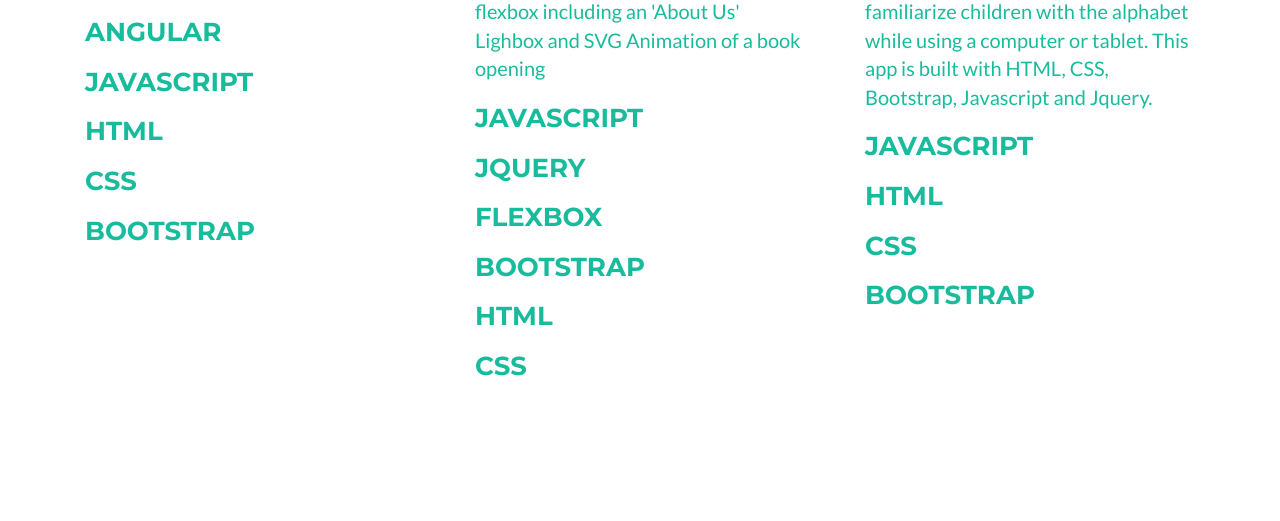
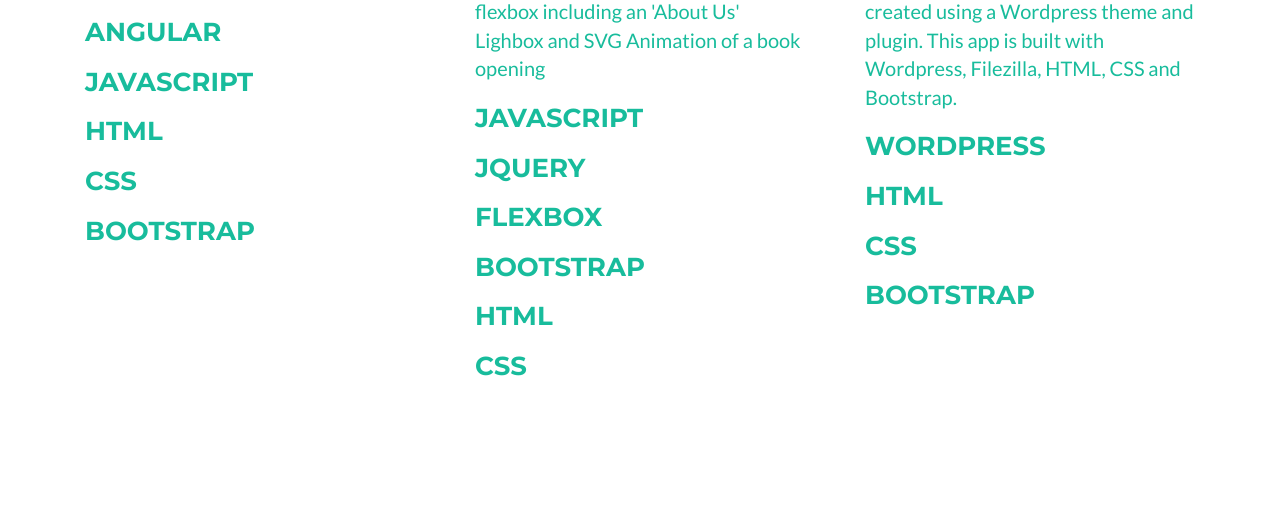
Before and after one commit to Missybur/missybur.github.io, a plain HTML site: page index.html in a window 1280 px wide. Shown: the part 2543-3064 px from the top of the page. Drawn offline with nearby package versions, Linux system fonts and the light colour scheme; files that its build step writes are made by us from their sources.

Commit message:
Add wordpress website

```diff
--- a/index.html
+++ b/index.html
@@ -360,12 +360,12 @@
                       <div class="flip-container container-fluid" ontouchstart="this.classList.toggle('hover');">
                         <div class="flipper">
                           <div class="front">
-                            <img src="img/portfolio/Lets_Get_Ready_Man.gif" class="img-responsive letsPic" alt="">
+                            <img src="img/portfolio/Wordpress.gif " class="img-responsive letsPic" alt="">
                           </div>
                             <div class="back">
                               <div class="project_details">
-                                <p class="project_description_paragraph">This is a game that I designed to familiarize children with the alphabet while using a computer or tablet. This app is built with HTML, CSS, Bootstrap, Javascript and Jquery.</p>
-                                <h3 class="project_description">Javascript</h3>
+                                <p class="project_description_paragraph">This is an example of a website that I created using a Wordpress theme and plugin. This app is built with Wordpress, Filezilla, HTML, CSS and Bootstrap.</p>
+                                <h3 class="project_description">Wordpress</h3>
                                 <h3 class="project_description">HTML</h3>
                                 <h3 class="project_description">CSS</h3>
                                 <h3 class="project_description">Bootstrap</h3>
```
Also changed, not shown: 2 other files.
